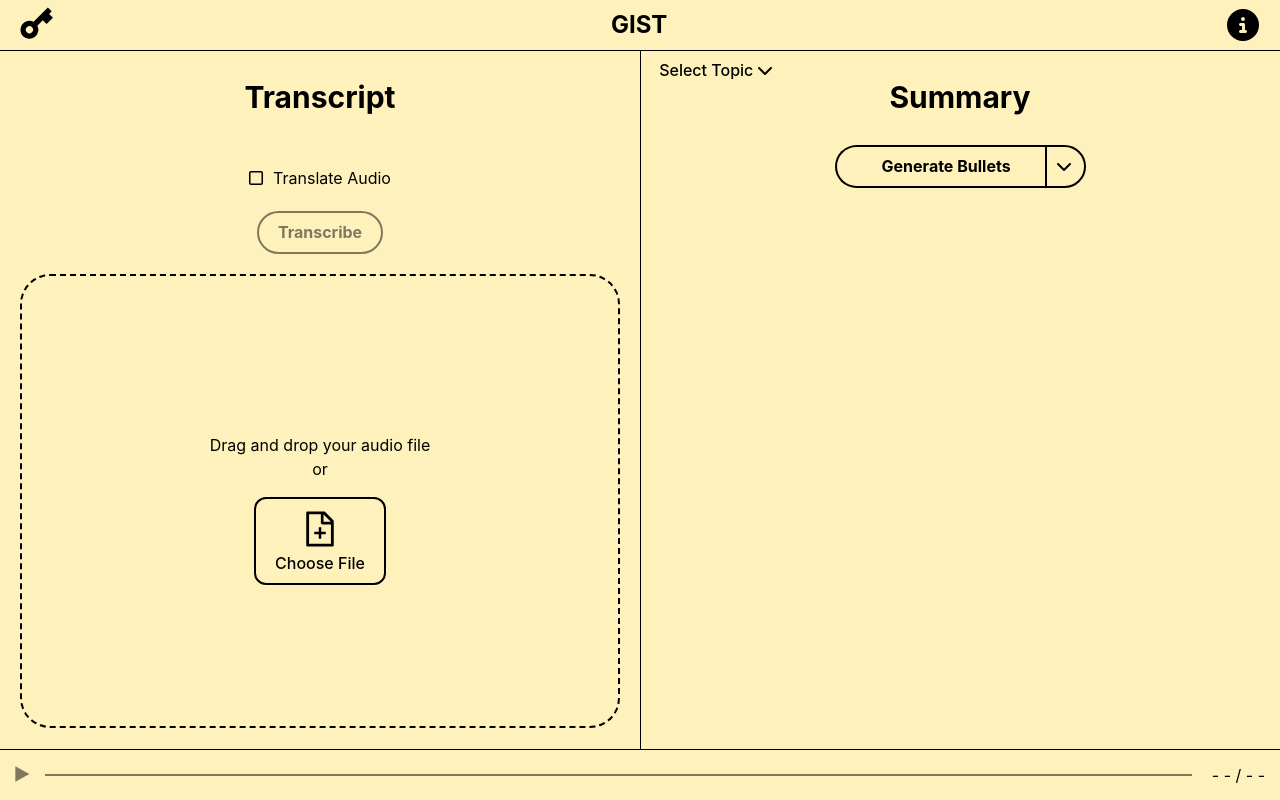
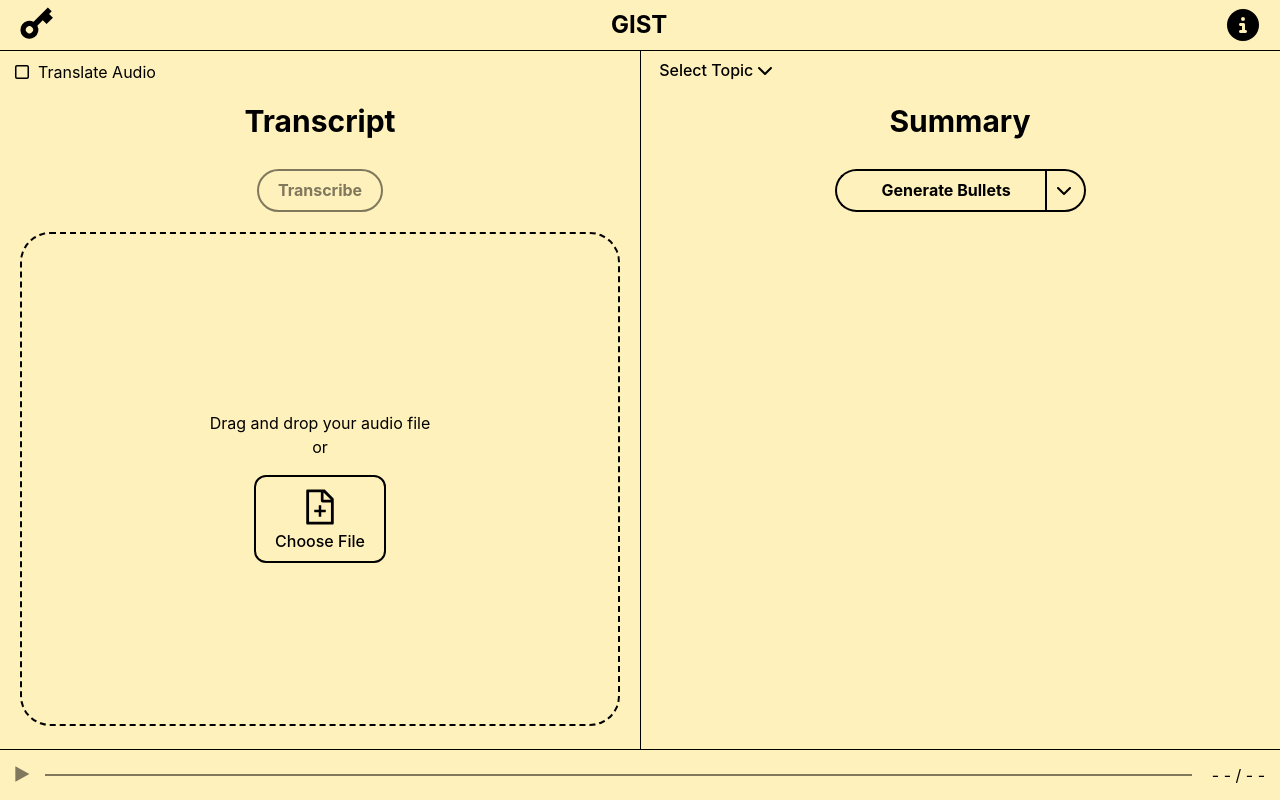
Before and after one commit to Carsonthemonkey/GIST, a React (Vite) app: page / in a window 1280 px wide. Built offline with nearby package versions, Linux system fonts and the light colour scheme; the HTML template or start-up script is replaced by a standard one.

Commit message:
Moved translate button to corner of transcript panel

```diff
--- a/src/components/FileDropButton/FileDropButton.css
+++ b/src/components/FileDropButton/FileDropButton.css
@@ -17,7 +17,7 @@
   align-items: center;
   border: 2px dashed var(--accent-color);
   border-radius: 30px;
-  height: calc(100% - 250px);
+  height: calc(100% - 210px);
   margin: 20px;
 }
 .dropzone .overlay {
--- a/src/components/FileDropButton/FileDropButton.scss
+++ b/src/components/FileDropButton/FileDropButton.scss
@@ -30,7 +30,7 @@
     align-items: center;
     border : 2px dashed var(--accent-color);
     border-radius: 30px;
-    height: calc(100% - 250px );
+    height: calc(100% - 210px );
     // min-height: 700px;
     margin: 20px;
     // margin-bottom: 40px;
--- a/src/components/SummaryPanel/SummaryPanel.tsx
+++ b/src/components/SummaryPanel/SummaryPanel.tsx
@@ -107,6 +107,7 @@ const SummaryPanel = (props: Props) => {
                     </SmallDropdown>
                 </PanelAnchor>
             {/* <br /> */}
+            <br />
             <h2 id="summary-title">Summary</h2>
             <button
                 id="notes-button"
--- a/src/components/TranscriptPanel/TranscriptPanel.css
+++ b/src/components/TranscriptPanel/TranscriptPanel.css
@@ -11,10 +11,16 @@
 #transcript-panel.transcript-loaded {
   bottom: 80px;
 }
+#transcript-panel #translate-check {
+  padding: 10px 0px;
+}
 #transcript-panel #checkmark,
 #transcript-panel #checkmark-label {
   display: inline-block;
-  padding: 5px;
+  margin: 0px;
+}
+#transcript-panel #checkmark {
+  padding-right: 9px;
 }
 #transcript-panel #file-drop-dialog {
   margin: 20px;
--- a/src/components/TranscriptPanel/TranscriptPanel.scss
+++ b/src/components/TranscriptPanel/TranscriptPanel.scss
@@ -17,11 +17,20 @@
     border-bottom: none;
     overflow-y: scroll;
 
+    #translate-check{
+        padding: 10px 0px;
+    }
+
     #checkmark,
     #checkmark-label {
         display: inline-block;
-        padding: 5px;
+        margin: 0px;
     }
+
+    #checkmark{
+        padding-right:9px;
+    }
+
 
     #file-drop-dialog {
         margin: 20px;
--- a/src/components/TranscriptPanel/TranscriptPanel.tsx
+++ b/src/components/TranscriptPanel/TranscriptPanel.tsx
@@ -8,6 +8,7 @@ import WordCounter from "../WordCounter/WordCounter";
 import { Context } from "../../App";
 import AudioPanel from "../AudioPanel/AudioPanel";
 import FileDropButton from "../FileDropButton/FileDropButton";
+import PanelAnchor from "../PanelAnchor/PanelAnchor";
 
 interface Props {
     APIKey: string;
@@ -188,8 +189,10 @@ const TranscriptPanel = ({ APIKey, transcript, setTranscript }: Props) => {
 
     return (
         <div id="transcript-panel" className={transcript? "transcript-loaded" : ""}>
+            <br />
             <h2 id="transcript-title">Transcript</h2>
-            <div>
+            <PanelAnchor position="top-left">
+            <div id="translate-check">
                 <label id="translate-section">
                     <div
                         id="checkmark"
@@ -205,6 +208,7 @@ const TranscriptPanel = ({ APIKey, transcript, setTranscript }: Props) => {
                     <p id="checkmark-label">Translate Audio</p>
                 </label>
             </div>
+            </PanelAnchor>
             <button
                 className={
                     fileUploaded
```
Also changed, not shown: 1 other file (tests, documents, lock files or other folders).
